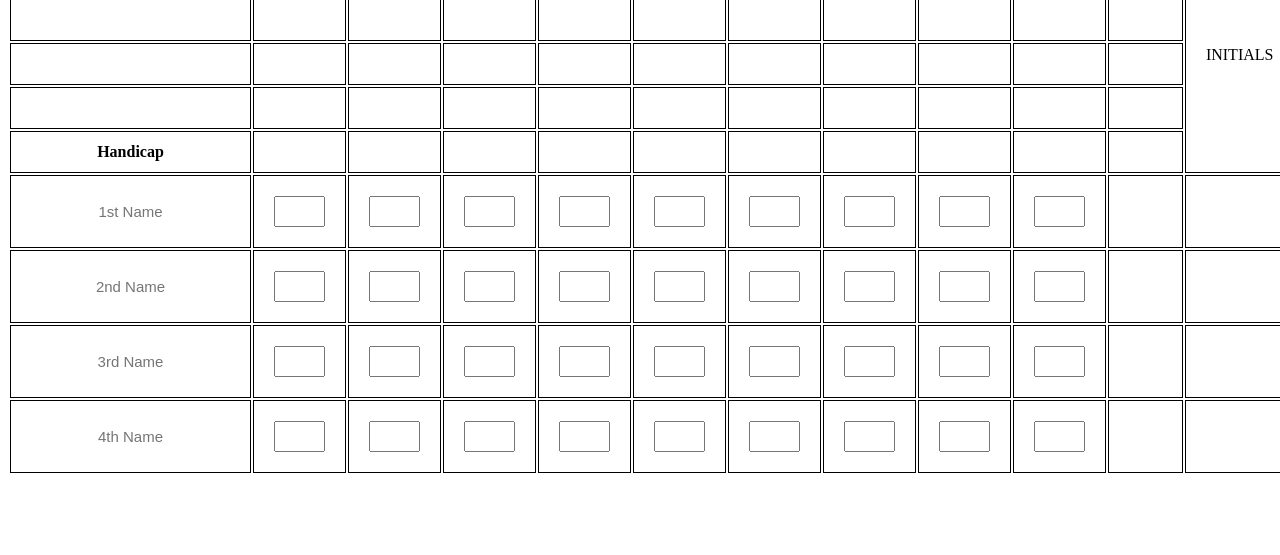
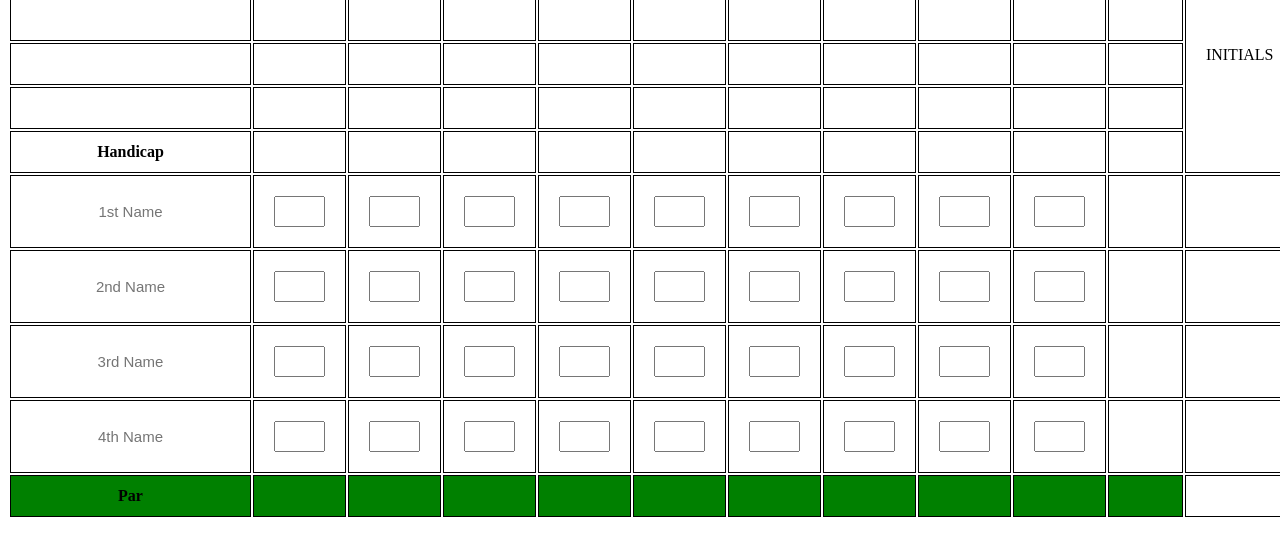
Before and after one commit to Roquel7/Golf-Scorecard, a plain HTML site: page index.html in a window 1280 px wide. Shown: the part 131-686 px from the top of the page. Drawn offline with nearby package versions, Linux system fonts and the light colour scheme.

Commit message:
added par row

```diff
--- a/golf.css
+++ b/golf.css
@@ -6,10 +6,10 @@ input[type=number]::-webkit-outer-spin-button {
 h1 {
     text-align: center;
 }
-#firstRow {
+#firstRow, #tenthRow {
     background-color: green;
 }
-#firstRow :nth-child(12) {
+#firstRow :nth-child(12), #tenthRow :nth-child(12) {
     background-color: white;
 
 }
--- a/js/golfScore.js
+++ b/js/golfScore.js
@@ -27,6 +27,8 @@ function golfCard() {
 
     $("#myTable").append("<tr id='ninthRow'> <th> <input class='names firstName' type='text' placeholder='4th Name'> </th> </tr>")
     ninthRow();
+
+    tenthRow()
 }
 
 function secondRow() {
@@ -131,6 +133,21 @@ function ninthRow() {
 
 }
 
+function tenthRow() {
+
+    let tenth = document.createElement("tr")
+    let tenthHeader = document.createElement("th")
+    tenthHeader.innerText = "Par";
+    tenth.appendChild(tenthHeader);
+    tenth.id = "tenthRow";
+    $("#myTable").append(tenth)
+
+    for (let i = 1; i <= 21; i++) {
+        $("#tenthRow").append("<td></td>")
+    }
+    $("#myTable").append(tenth);
+}
+
 
 // function Rows() {
 //     let secondR = "<tr id='secondRow'> <th id='sCells'></th> </tr>"
```
